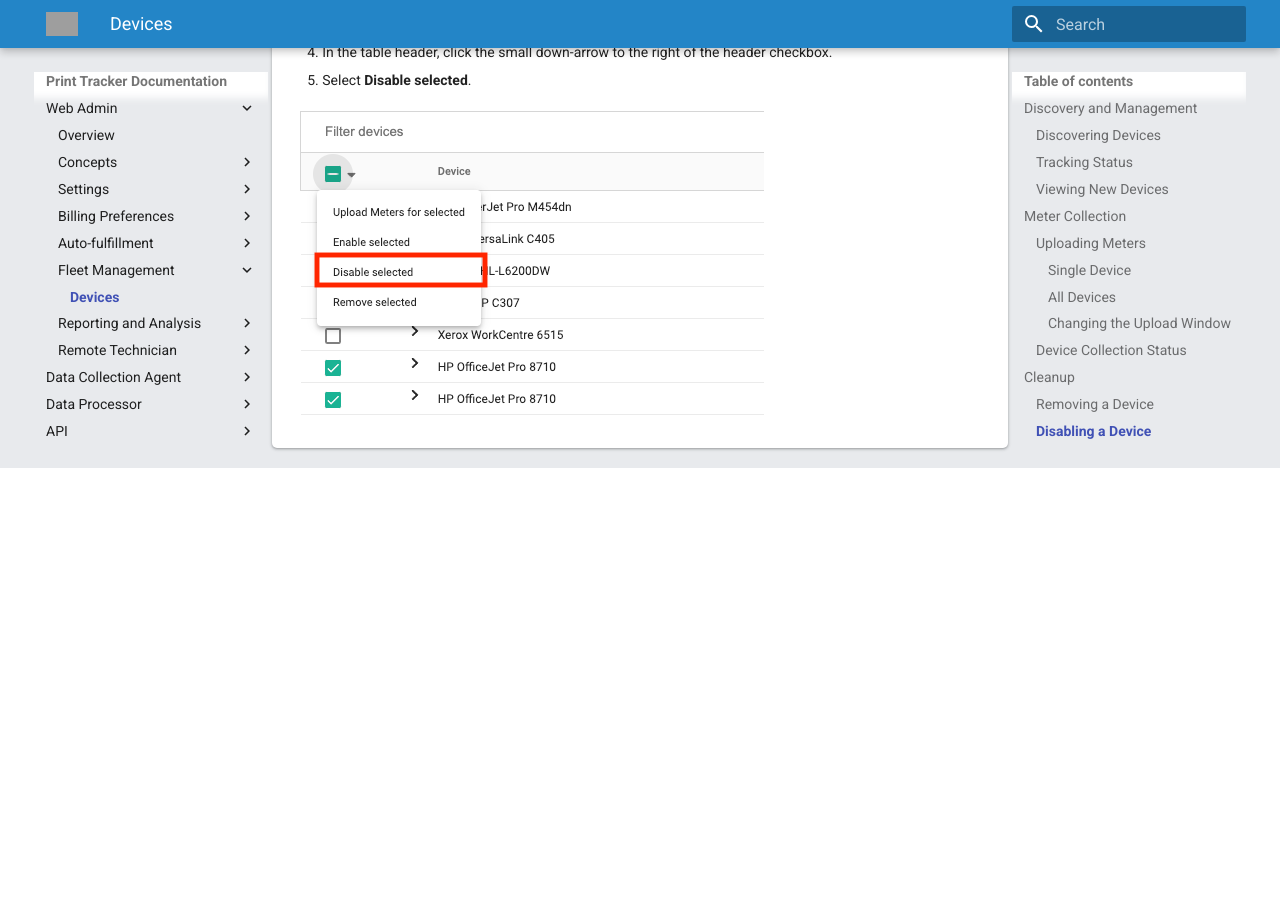
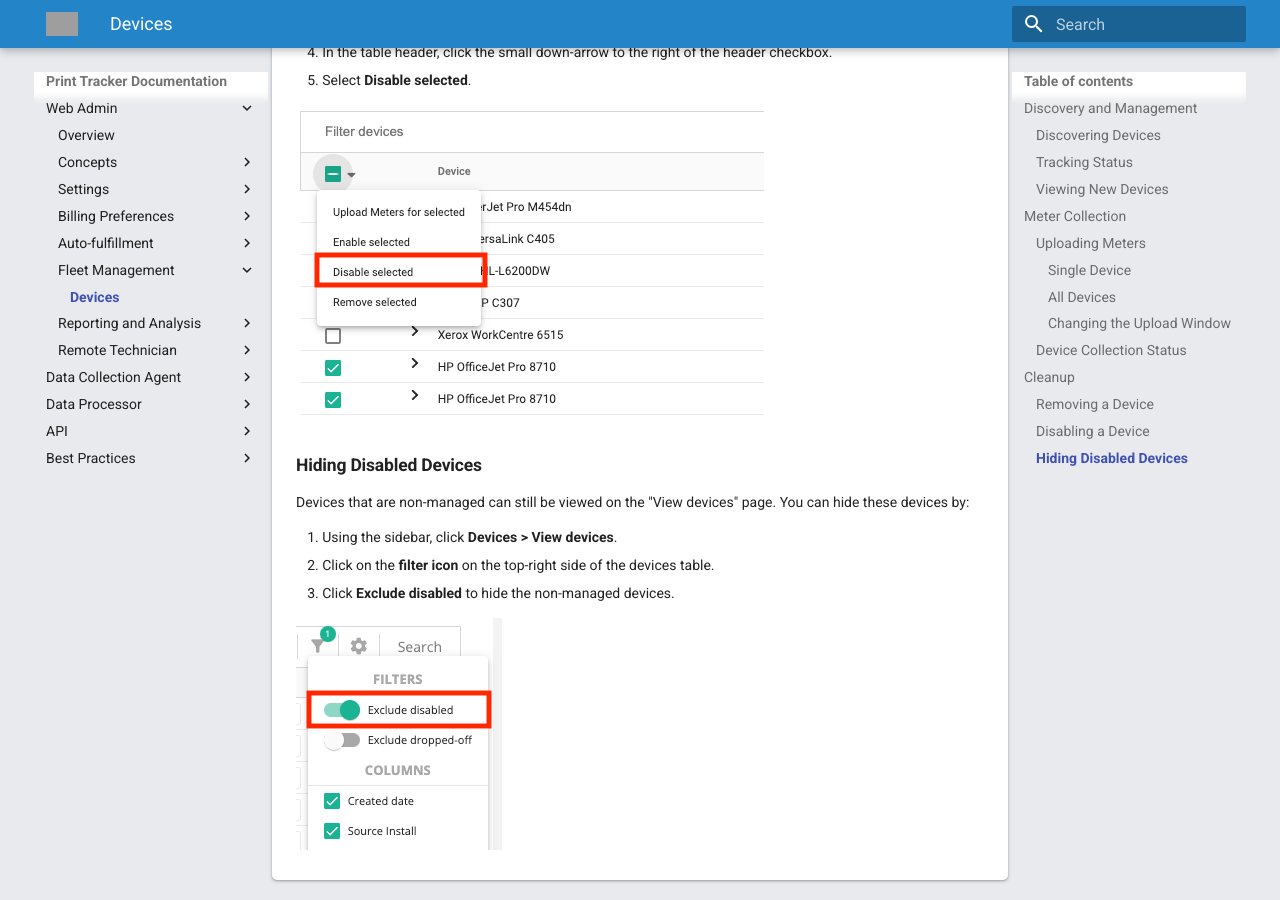
Before and after one commit to printtracker/public-documentation, an MkDocs documentation site: the page built from docs/webadmin/fleet-management/devices.md, in a window 1280 px wide and 900 px high, scrolled down 4700 px. Built offline with MkDocs 1.6.1 and Material for MkDocs 9.7.7, drawn with Linux system fonts in a browser that asks for light colours; comment, search, counter and statistics services are not loaded; before the commit the page ends 5168 px from its top, so only the background shows below that; grey boxes are pictures that could not be loaded.

Commit message:
Added instructions on how to hide disabled devices

```diff
--- a/docs/webadmin/fleet-management/devices.md
+++ b/docs/webadmin/fleet-management/devices.md
@@ -115,3 +115,12 @@
 5. Select **Disable selected**.
 
 ![](../images/devices-bulk-disable.png)
+
+### Hiding Disabled Devices
+Devices that are non-managed can still be viewed on the "View devices" page. You can hide these devices by:
+
+1. Using the sidebar, click **Devices > View devices**.
+2. Click on the **filter icon** on the top-right side of the devices table.
+3. Click **Exclude disabled** to hide the non-managed devices.
+
+![](../images/devices-hide-disabled.png)
```
Also changed, not shown: docs/webadmin/images/devices-hide-disabled.png (added).
